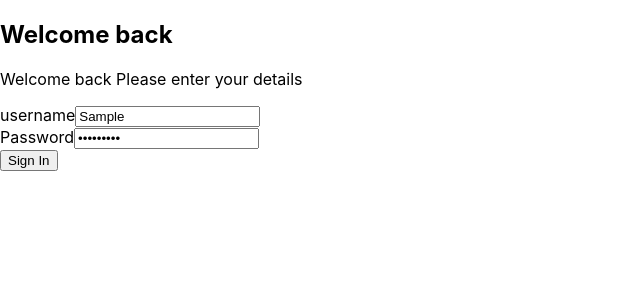
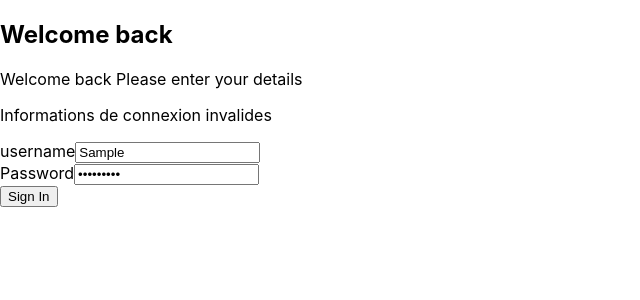
Before and after one commit to TimmyChan99/next.js-test, a Next.js app: page / in a window 1280 px wide. Both pictures are taken after typing "Sample", "Sample123" into the empty fields and a click on the button "Sign In". Shown: the top 300 px of the page, without its empty margins (0-640 px from the left). Built offline with nearby package versions, Linux system fonts and the light colour scheme; no server answers.

Commit message:
Store data in localstorage when user is logged in

```diff
--- a/pages/api/login.js
+++ b/pages/api/login.js
@@ -12,9 +12,9 @@ export default function handler(req, res) {
   }
 
   if (username === process.env.USER3 && password === process.env.PASSWORD3) {
-    res.status(200).json({ status: 'failed', message: 'Ce compte a été bloqué' });
+    res.status(401).json({ status: 'failed', message: 'Ce compte a été bloqué' });
   } else {
-    res.status(401).json({ status: 'failed', message: 'Identifiants incorrects' });
+    res.status(401).json({ status: 'failed', message: 'Informations de connexion invalides' });
   }
 
 }
--- a/pages/index.js
+++ b/pages/index.js
@@ -2,6 +2,8 @@ import { useState } from "react";
 
 export default function Home() {
   const [data, setData] = useState({ username: '', password: '' });
+  const [message, setMessage] = useState('');
+
   const handleChanges = (e) => {
     setData({ ...data, [e.target.name]: e.target.value });
   };
@@ -16,14 +18,15 @@ export default function Home() {
       body: JSON.stringify(data),
     });
     const json = await res.json();
-    // if (!res.ok) throw Error(json.message);
-    console.log(json);
+    if (json.status === 'success') localStorage.setItem('user', JSON.stringify({ user: data.username, status: true}));
+    if (!res.ok) setMessage(json.message);
   };
 
   return (
     <section>
       <h1>Welcome back</h1>
       <p>Welcome back Please enter your details</p>
+      {message && <p>{message}</p>}
       <form onSubmit={handleSubmit}>
         <div>
           <label htmlFor="username">username</label>
```
